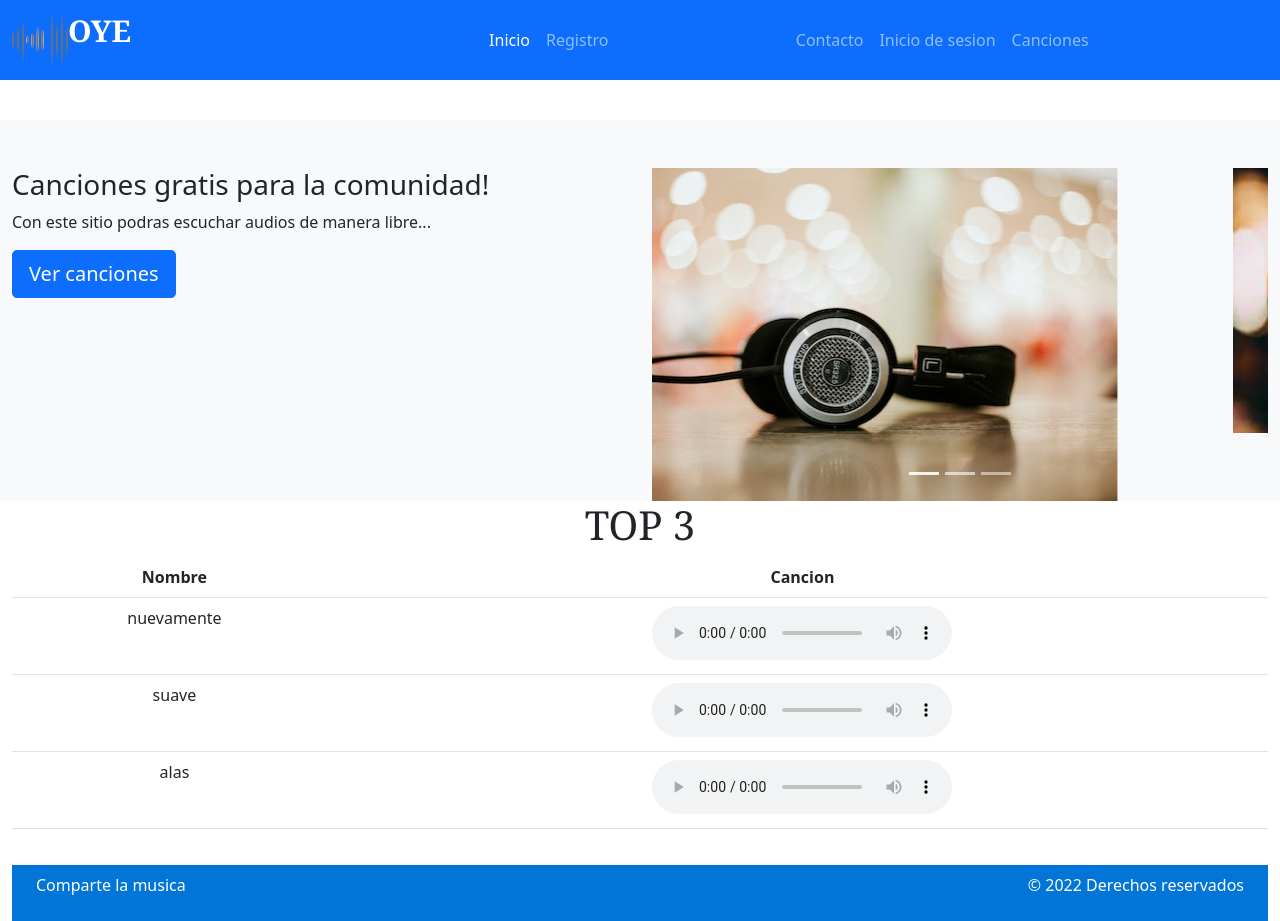
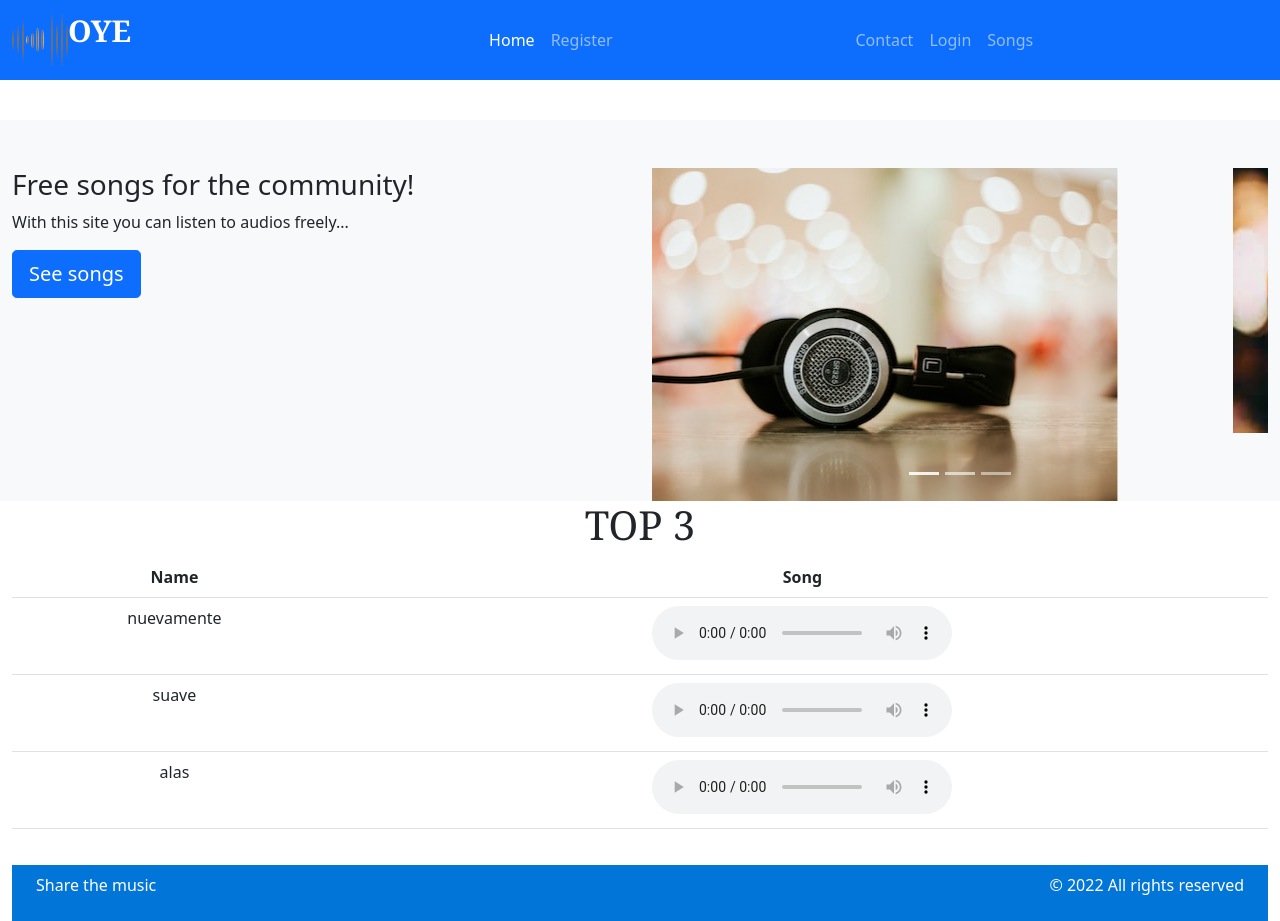
Before and after one commit to ClondonoM/JavaScript-CSS-Bootstrap-Final-Project-NU, a plain HTML site: page index.html in a window 1280 px wide. Drawn offline with nearby package versions, Linux system fonts and the light colour scheme.

Commit message:
index.html translated

```diff
--- a/index.html
+++ b/index.html
@@ -1,7 +1,7 @@
 <!DOCTYPE html>
 <html>
 	<head>
-		<title>OYE por Carlos Londoño</title>
+		<title>OYE by Carlos Londoño</title>
 		<meta charset="utf-8" />
 		<link href="css/bootstrap.min.css" rel="stylesheet" />
 		<link href="css/estilos.css" rel="stylesheet" />
@@ -31,12 +31,12 @@
 						<ul class="navbar-nav me-auto mb-2 mb-md-0">
 							<li class="nav-item">
 								<a class="nav-link active" href="index.html"
-									>Inicio</a
+									>Home</a
 								>
 							</li>
 							<li class="nav-item">
 								<a class="nav-link" href="registro.html"
-									>Registro</a
+									>Register</a
 								>
 							</li>
 						</ul>
@@ -47,17 +47,17 @@
 									class="nav-link"
 									data-bs-toggle="modal"
 									data-bs-target="#contacto"
-									>Contacto</a
+									>Contact</a
 								>
 							</li>
 							<li class="nav-item">
 								<a class="nav-link" href="inicio_sesion.html"
-									>Inicio de sesion</a
+									>Login</a
 								>
 							</li>
 							<li class="nav-item">
 								<a class="nav-link" href="canciones.html"
-									>Canciones</a
+									>Songs</a
 								>
 							</li>
 						</ul>
@@ -78,7 +78,7 @@
 				<div class="modal-content">
 					<div class="modal-header">
 						<h5 class="modal-title" id="exampleModalLabel">
-							Contacto
+							Contact
 						</h5>
 						<button
 							type="button"
@@ -93,7 +93,7 @@
 					<div class="modal-body">
 						<p>Carlos Alberto Londoño</p>
 						<br />
-						<p>carlos_alm@yahoo.com</p>
+						<p>c.londono.m@gmail.com</p>
 					</div>
 
 					<div class="modal-footer">
@@ -113,18 +113,13 @@
 			<div class="container-fluid pt-5 bg-light">
 				<div class="row">
 					<div class="col">
-						<h3 class="titulo">
-							Canciones gratis para la comunidad!
-						</h3>
-						<p>
-							Con este sitio podras escuchar audios de manera
-							libre...
-						</p>
+						<h3 class="titulo">Free songs for the community!</h3>
+						<p>With this site you can listen to audios freely...</p>
 						<p>
 							<a
 								class="btn btn-primary btn-lg"
 								href="canciones.html"
-								>Ver canciones</a
+								>See songs</a
 							>
 						</p>
 					</div>
@@ -174,8 +169,8 @@
 
 			<table class="table">
 				<tr>
-					<th>Nombre</th>
-					<th>Cancion</th>
+					<th>Name</th>
+					<th>Song</th>
 				</tr>
 
 				<tr>
@@ -197,9 +192,9 @@
 			<footer
 				class="d-flex justify-content-between align-items-center p-2"
 			>
-				<p class="col justify-content-start ps-3">Comparte la musica</p>
+				<p class="col justify-content-start ps-3">Share the music</p>
 				<p class="coljustify-content-end pe-3">
-					&copy 2022 Derechos reservados
+					&copy 2022 All rights reserved
 				</p>
 			</footer>
 		</div>
```
Also changed, not shown: canciones.html (+4 -4 lines), inicio_sesion.html (+6 -6 lines), registro.html (+4 -4 lines).
